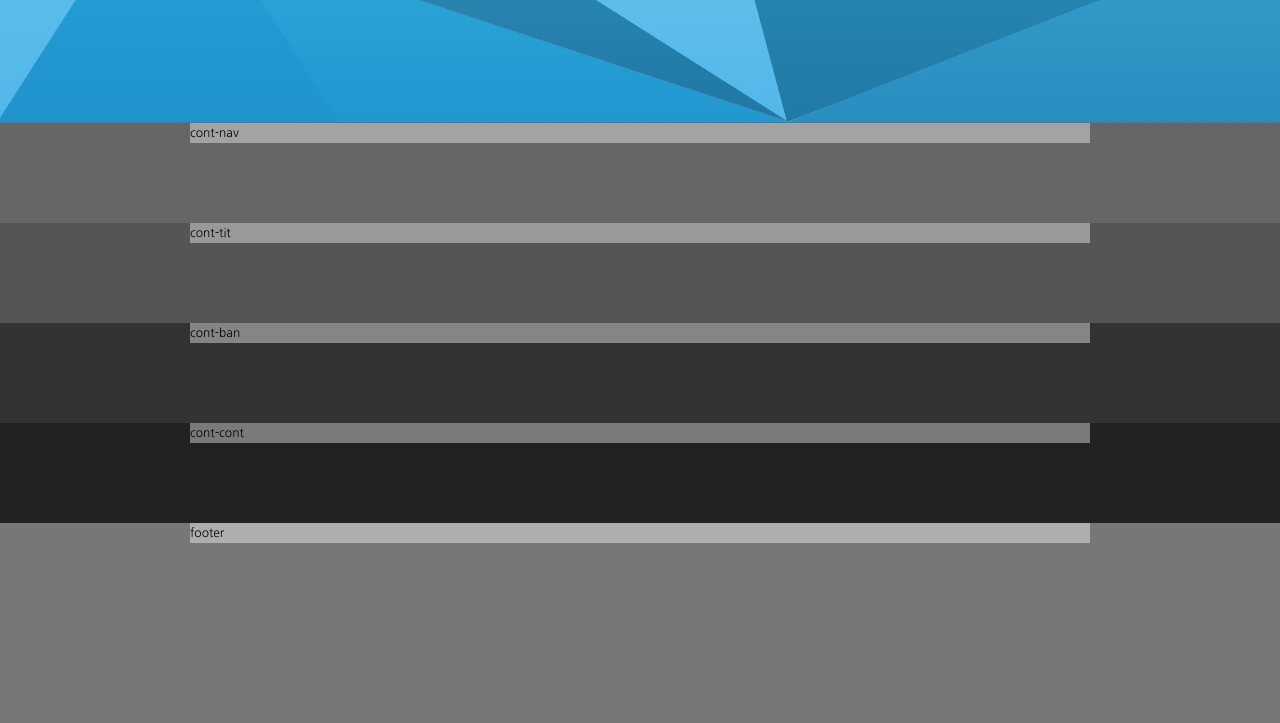
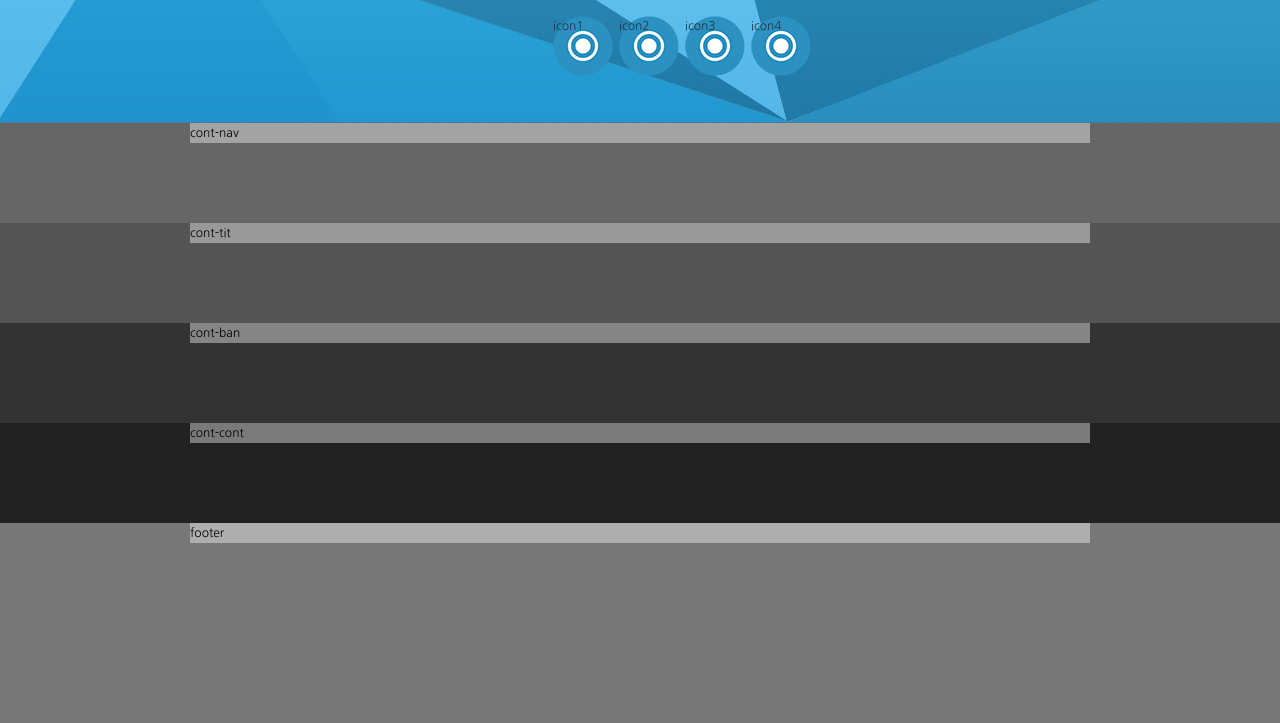
Before and after one commit to braverokmc79/web_publishing_project1, a plain HTML site: page index.html in a window 1280 px wide. Shown: the part 204-927 px from the top of the page. Drawn offline with Linux system fonts and the light colour scheme.

Commit message:
11. 웹표준 사이트 만들기 - header6

```diff
--- a/css/reset.css
+++ b/css/reset.css
@@ -13,3 +13,8 @@ body, input, textarea, select, button, table{font-family: 'Nanum Gothic', sans-s
 
 /* 제목 스타일 초기화 */
 h1, h2, h3,h4, h5, h6{font-size: 12px; font-weight: normal;}
+
+
+
+/* 블릿기호 초기화 */
+li, ol, ul{list-style: none;}
--- a/css/style.css
+++ b/css/style.css
@@ -39,5 +39,18 @@
  /* title position 방식 css */
 .title{}
 .title h1{position: absolute; left: 390px; top: 160px;}
-.title h1 a{ background-color: #2698cb;font-size: 18px; color: #fff;text-transform: uppercase; padding: 5px 15px; display: block; }
+.title h1 a{ background-color: #2698cb;font-size: 18px; color: #fff; padding: 5px 15px; display: block; }
 .title p{background-color: #4aa8d4; font-size: 28px;  color:#fff;  padding: 5px 15px; text-transform: uppercase; position: absolute;left: 230px; top: 110px;}
+
+
+
+/* icon */
+.icon{position: absolute; left: 360px; top:220px}
+.icon ul{overflow: hidden;}
+.icon ul li{float: left;}
+.icon li a {width: 60px; height: 60px;  display:block; margin: 0 3px; background-image: url(../img/icon.png);}
+.icon li a:hover{background-image: url(../img/icon.png); background-position-x: -60px;}
+.icon li.icon-tit1 a{}
+.icon li.icon-tit2 a{}
+.icon li.icon-tit3 a{}
+.icon li.icon-tit4 a{}
--- a/index.html
+++ b/index.html
@@ -30,22 +30,25 @@
                         <a href="#">Designer Caf 디자이너 카페</a>
                         <a href="#">Publisher Cafe 퍼블리셔 카페</a>
                     </div>
-
-
                     <!-- inline
                      <div class="title">
                         <p>Can See the Futrue, Only Dream</p>
                         <h1><a href="#">Webstoryboy.co.kr</a></h1>
                     </div> -->
-
-
                     <!-- position -->
                     <div class="title">
                         <p>Can See the Futrue, Only Dream</p>
                         <h1><a href="#">Webstoryboy.co.kr</a></h1>
                     </div>
 
-
+                    <div class="icon">
+                        <ul>
+                            <li class="icon-tit1"><a href="#">icon1</a></li>
+                            <li class="icon-tit2"><a href="#">icon2</a></li>
+                            <li class="icon-tit3"><a href="#">icon3</a></li>
+                            <li class="icon-tit4"><a href="#">icon4</a></li>
+                        </ul>
+                    </div>
 
             </div>
         </div>
```
